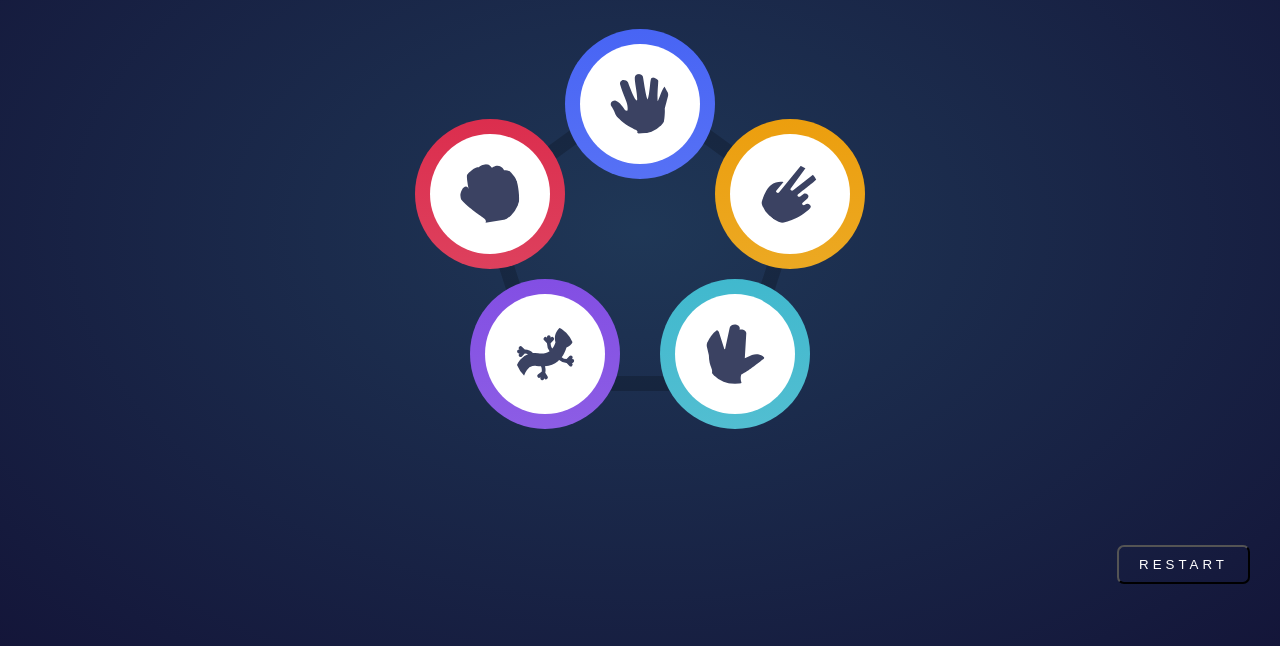
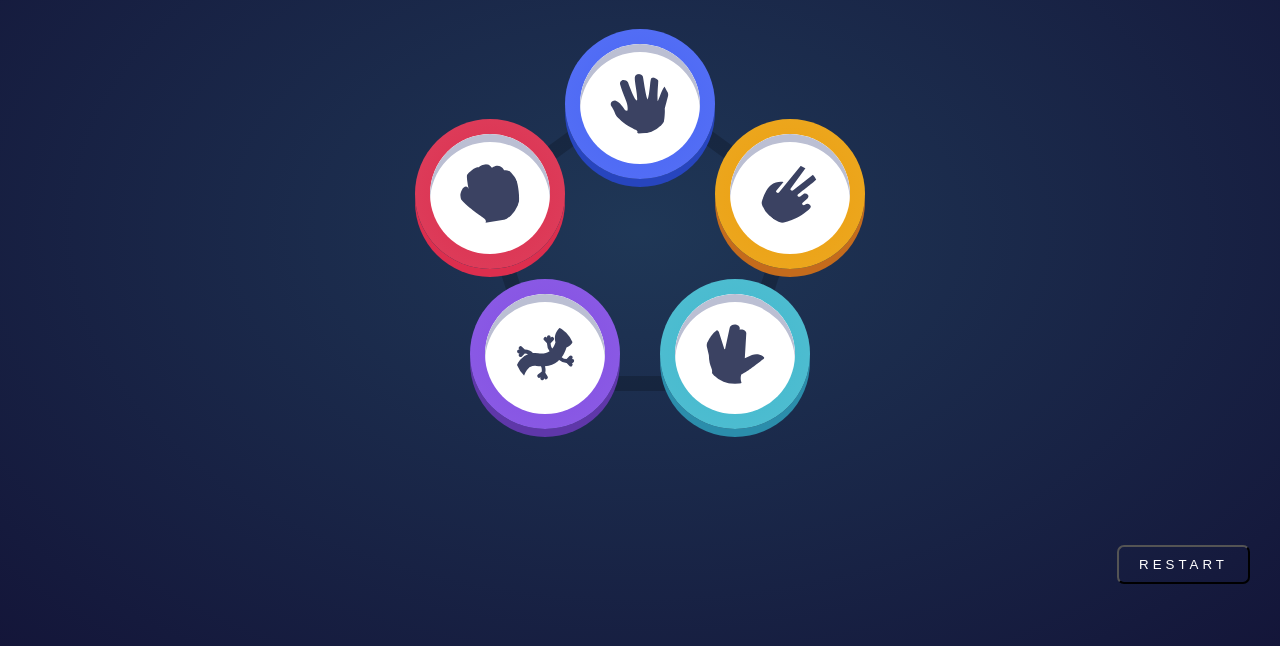
Before and after one commit to se4astien/rpsls-game-js, a plain HTML site: page index.html in a window 1280 px wide. Shown: the part 186-832 px from the top of the page. Drawn offline with Linux system fonts and the light colour scheme.

Commit message:
add shadow on piece

```diff
--- a/css/style.css
+++ b/css/style.css
@@ -95,6 +95,7 @@ body {
 .choices .choice {
   width: 150px;
   height: 150px;
+  cursor: pointer;
 }
 
 .choices .choice,
@@ -110,6 +111,8 @@ body {
   border-radius: 50%;
   width: 120px;
   height: 120px;
+  box-shadow: 0 1vmin #bbbfd3 inset;
+  -webkit-box-shadow: 0 1vmin #bbbfd3 inset;
 }
 
 .choices .choice.rock {
@@ -136,27 +139,37 @@ body {
 
 .choices .choice.rock,
 .modal-content span.rock {
-  background-image: linear-gradient(var(--rock-gradient));
+  background-image: radial-gradient(var(--rock-gradient));
+  box-shadow: 0 1vmin #dc2e4e;
+  -webkit-box-shadow: 0 1vmin #dc2e4e;
 }
 
 .choices .choice.paper,
 .modal-content span.paper {
-  background-image: linear-gradient(var(--paper-gradient));
+  background-image: radial-gradient(var(--paper-gradient));
+  box-shadow: 0 1vmin #2745be;
+  -webkit-box-shadow: 0 1vmin #2745be;
 }
 
 .choices .choice.scissors,
 .modal-content span.scissors {
-  background-image: linear-gradient(var(--scissors-gradient));
+  background-image: radial-gradient(var(--scissors-gradient));
+  box-shadow: 0 1vmin #c46b1c;
+  -webkit-box-shadow: 0 1vmin #c46b1c;
 }
 
 .choices .choice.lizard,
 .modal-content span.lizard {
-  background-image: linear-gradient(var(--lizard-gradient));
+  background-image: radial-gradient(var(--lizard-gradient));
+  box-shadow: 0 1vmin #5f37a9;
+  -webkit-box-shadow: 0 1vmin #5f37a9;
 }
 
 .choices .choice.spock,
 .modal-content span.spock {
-  background-image: linear-gradient(var(--spock-gradient));
+  background-image: radial-gradient(var(--spock-gradient));
+  box-shadow: 0 1vmin #2b8dab;
+  -webkit-box-shadow: 0 1vmin #2b8dab;
 }
 
 .restart {
```
Also changed, not shown: 1 other file.
